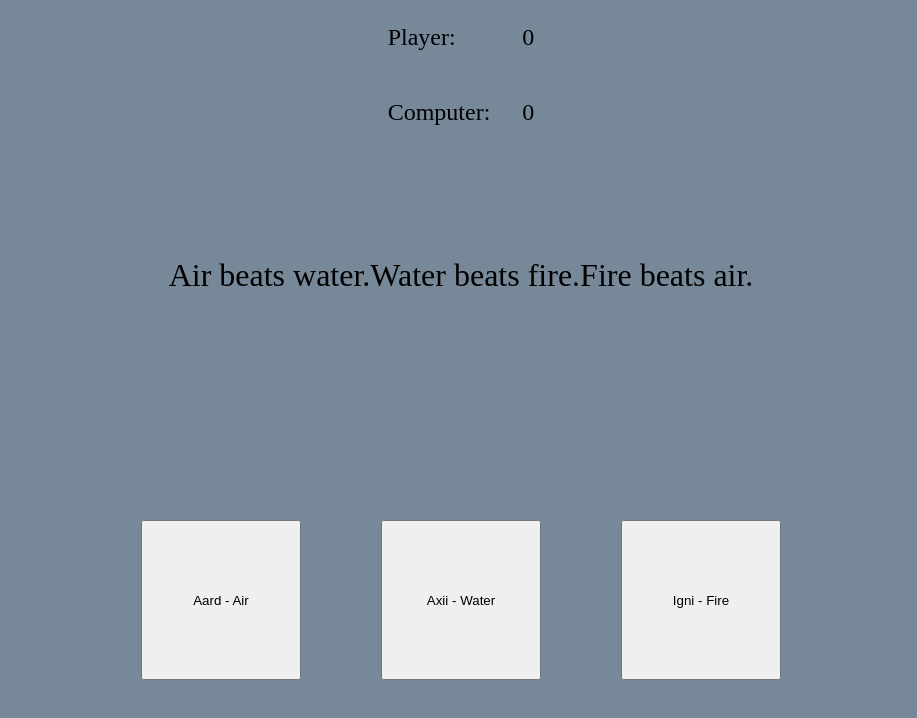
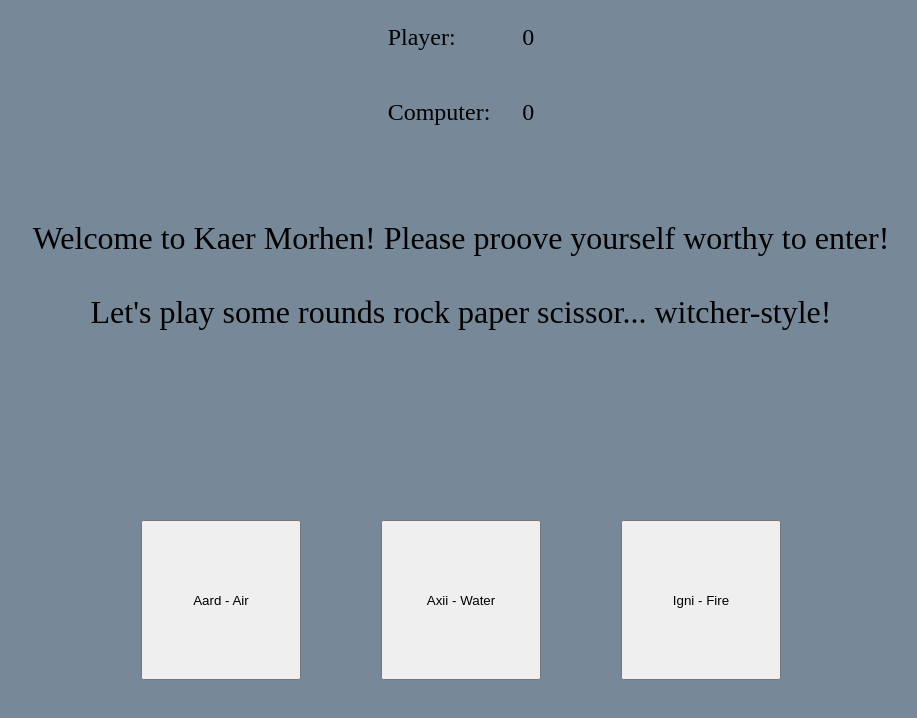
Before and after one commit to dpanhey/rock-paper-scissor, a plain HTML site: page index.html in a window 1280 px wide. Shown: the whole page, without its empty margins (179-1096 px from the left). Drawn offline with Linux system fonts and the light colour scheme.

Commit message:
index: minor text changes

```diff
--- a/index.html
+++ b/index.html
@@ -23,9 +23,11 @@
                 </div>
             </div>
             <div id="info-screen">
-                <p>Air beats water.</p>
-                <p>Water beats fire.</p>
-                <p>Fire beats air.</p>
+                <p>Welcome to Kaer Morhen! Please proove yourself worthy to enter!
+                    <br>
+                    <br>
+                    Let's play some rounds rock paper scissor... witcher-style!
+                </p>
             </div>
         </div>
         <div id="buttons">
```
